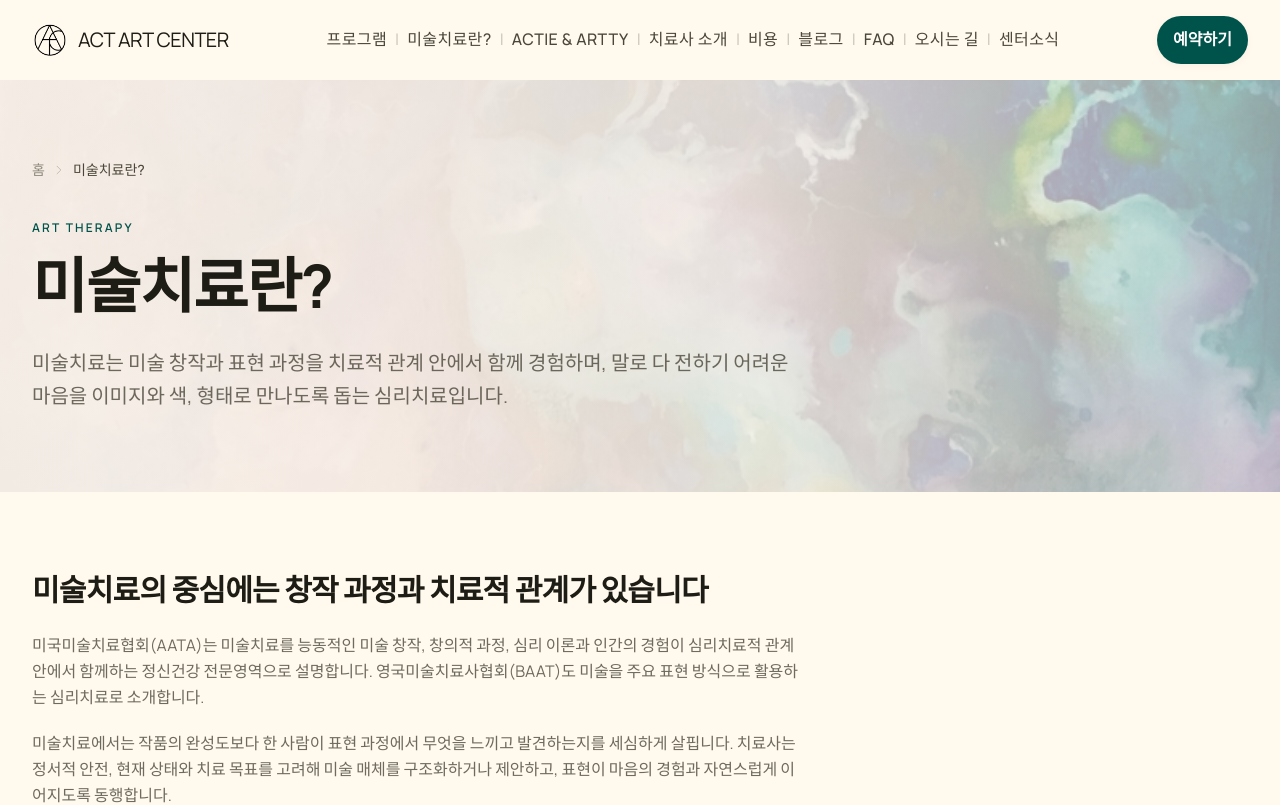
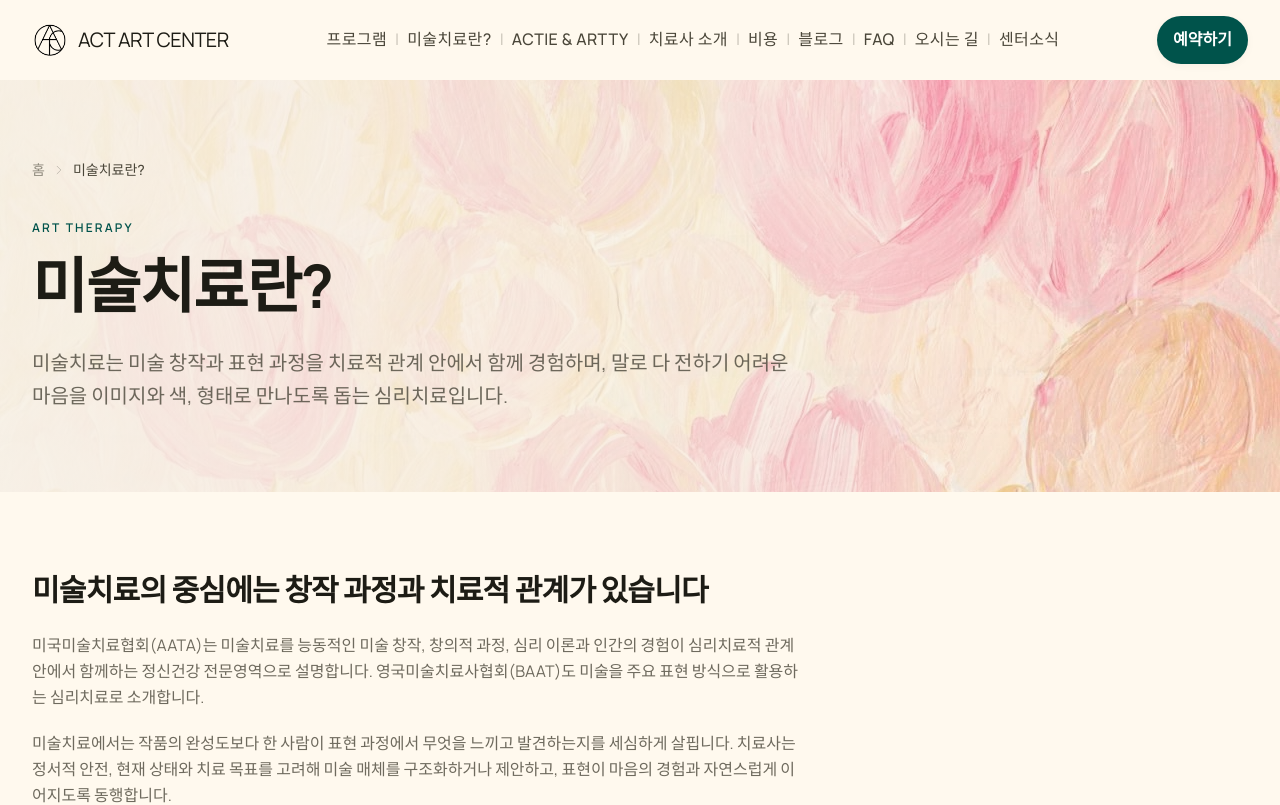
Before and after one commit to act-art-center/actartcenter.com, a Next.js app: page /art-therapy in a window 1280 px wide. Shown: the top 805 px of the page. Built offline with nearby package versions, Linux system fonts and the light colour scheme.

Commit message:
Update art therapy hero background

```diff
--- a/src/app/art-therapy/page.tsx
+++ b/src/app/art-therapy/page.tsx
@@ -137,17 +137,17 @@ export default function ArtTherapyPage() {
 
       <header className="relative isolate overflow-hidden bg-cream py-14 lg:py-20">
         <Image
-          src="/images/art-therapy/watercolor-bloom-cc0.webp"
+          src="/images/art-therapy/pink-peach-floral-painting.webp"
           alt=""
           fill
           priority
           sizes="100vw"
           aria-hidden="true"
-          className="-z-20 object-cover object-[58%_48%] sm:object-center"
+          className="-z-20 object-cover object-center"
         />
         <div
           aria-hidden="true"
-          className="absolute inset-0 -z-10 bg-[linear-gradient(90deg,rgba(247,242,232,0.94)_0%,rgba(247,242,232,0.88)_62%,rgba(247,242,232,0.72)_100%)] sm:bg-[linear-gradient(90deg,rgba(247,242,232,0.96)_0%,rgba(247,242,232,0.88)_58%,rgba(247,242,232,0.58)_100%)]"
+          className="absolute inset-0 -z-10 bg-[linear-gradient(90deg,rgba(247,242,232,0.94)_0%,rgba(247,242,232,0.84)_62%,rgba(247,242,232,0.68)_100%)] sm:bg-[linear-gradient(90deg,rgba(247,242,232,0.94)_0%,rgba(247,242,232,0.76)_58%,rgba(247,242,232,0.30)_100%)]"
         />
         <Container className="relative">
           <Breadcrumbs
```
Also changed, not shown: public/images/art-therapy/pink-peach-floral-painting.webp (added).
